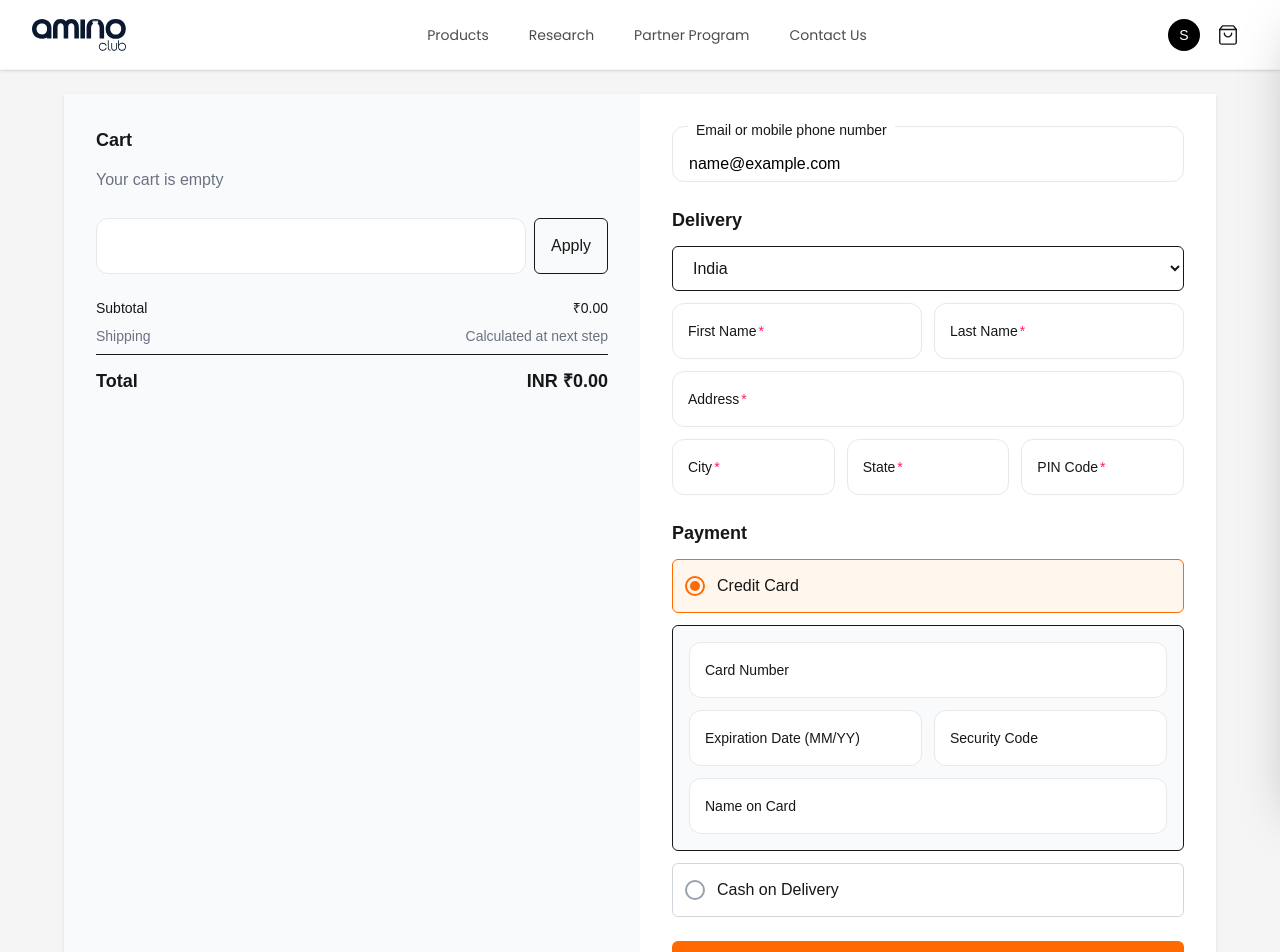
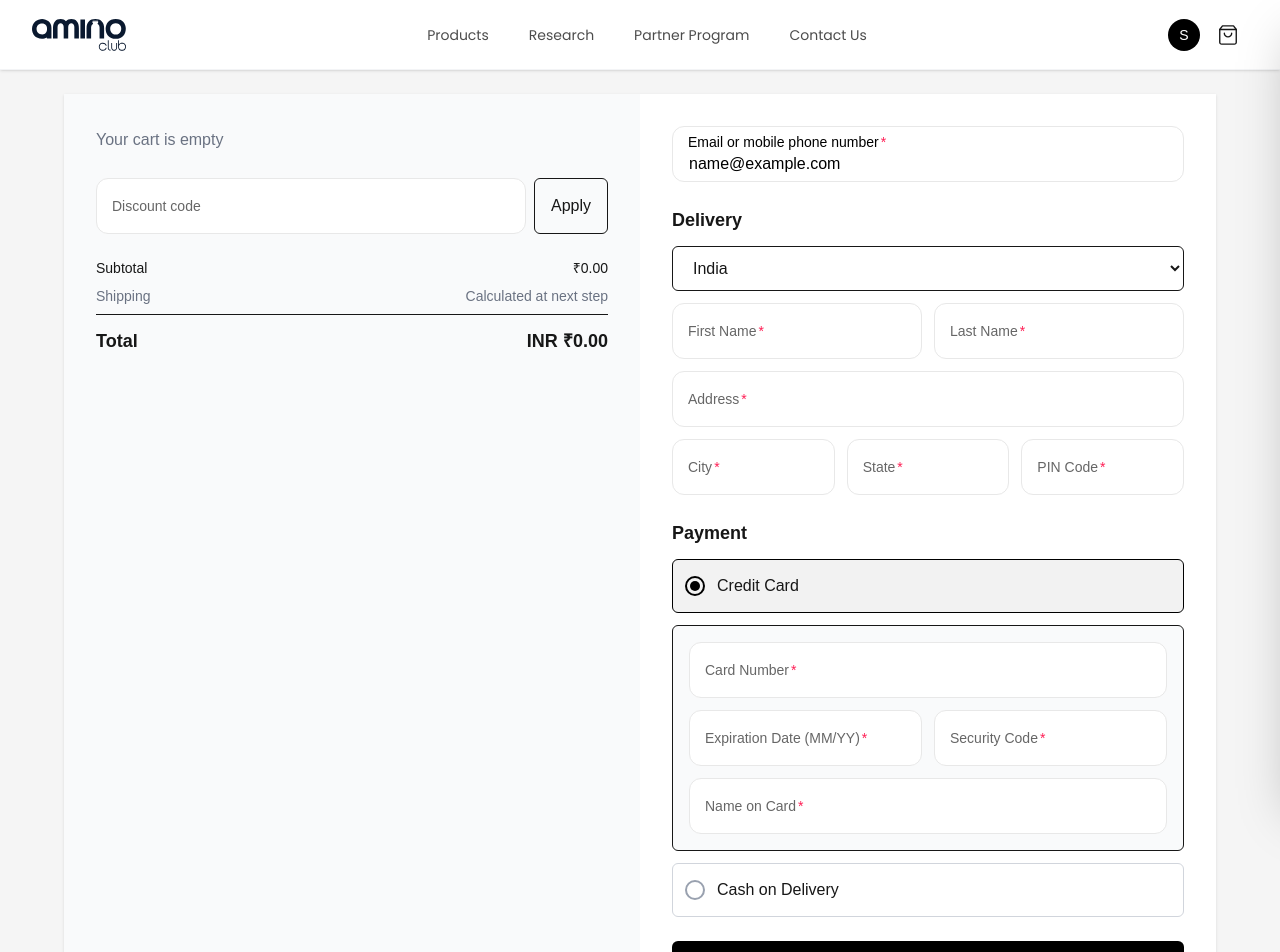
Before and after one commit to Swarnali-codeclouds/aminoclub, a Next.js app: page /checkout in a window 1280 px wide. Shown: the top 952 px of the page. Built offline with nearby package versions, Linux system fonts and the light colour scheme; sample sign-in values are in the browser's storage; a web font is replaced by a local one.

Commit message:
updated checkout page

```diff
--- a/components/FloatingInput.js
+++ b/components/FloatingInput.js
@@ -12,6 +12,7 @@ export default function FloatingInput({
   setShowPassword,
 }) {
   const id = useId(); // unique ID for accessibility
+
   return (
     <div className="relative w-full">
       <input
@@ -24,11 +25,14 @@ export default function FloatingInput({
         placeholder=" "
         className="peer w-full h-14 px-4 pt-5 pb-0 bg-white border border-[#e8e8e8] rounded-xl text-black text-base appearance-none focus:outline-none focus:ring-2 focus:ring-black/20 focus:border-black transition-all"
       />
-      <label
+
+     <label
         htmlFor={id}
-        className={`absolute left-4 transition-all duration-300
-          ${value ? "-top-1.5 text-sm bg-white px-2" : "top-1/2 -translate-y-1/2 text-sm"}
-          peer-focus:-top-0.5 peer-focus:text-xs peer-focus:text-black pointer-events-none z-10`}
+        className={`absolute left-4 text-[#666] transition-all duration-300
+          ${value
+            ? "top-2 -translate-y-0.5 text-sm text-black"
+            : "top-1/2 -translate-y-1/2 text-sm peer-focus:top-2 peer-focus:-translate-y-0.5 peer-focus:text-xs "}
+          pointer-events-none`}
       >
         {label}
         {required && <span className="text-rose-500 ml-0.5">*</span>}
@@ -53,7 +57,13 @@ export default function FloatingInput({
             </svg>
           ) : (
             <svg width="20" height="20" viewBox="0 0 20 20" fill="none">
-              <path d="M1 1l18 18M1 19L19 1" stroke="currentColor" strokeWidth="1.5" strokeLinecap="round" strokeLinejoin="round" />
+              <path
+                d="M1 1l18 18M1 19L19 1"
+                stroke="currentColor"
+                strokeWidth="1.5"
+                strokeLinecap="round"
+                strokeLinejoin="round"
+              />
             </svg>
           )}
         </button>
--- a/pages/checkout.js
+++ b/pages/checkout.js
@@ -4,7 +4,7 @@ import { useState, useEffect } from "react";
 import { useRouter } from "next/router";
 import Image from "next/image";
 import { useCart } from "@/context/CartContext";
-import FloatingInput from "@/components/FloatingInput"; // Make sure path is correct
+import FloatingInput from "@/components/FloatingInput";
 import Link from "next/link";
 
 export default function CheckoutPage() {
@@ -22,6 +22,9 @@ export default function CheckoutPage() {
   const [city, setCity] = useState("");
   const [state, setState] = useState("");
   const [pin, setPin] = useState("");
+
+  // Discount code
+  const [discountCode, setDiscountCode] = useState("");
 
   // Check if user is logged in
   useEffect(() => {
@@ -53,7 +56,6 @@ export default function CheckoutPage() {
 
         {/* LEFT SIDE: CART SUMMARY */}
         <div className="bg-gray-50 p-8 space-y-6">
-          <h2 className="font-semibold text-lg mb-3">Cart</h2>
           {cartItems.length === 0 ? (
             <p className="text-gray-500">Your cart is empty</p>
           ) : (
@@ -79,7 +81,11 @@ export default function CheckoutPage() {
 
           {/* Discount */}
           <div className="flex gap-2 mb-6">
-            <FloatingInput placeholder="Discount code" value="" onChange={() => {}} />
+            <FloatingInput
+              label="Discount code"
+              value={discountCode}
+              onChange={(e) => setDiscountCode(e.target.value)}
+            />
             <button className="border px-4 rounded-md">Apply</button>
           </div>
 
@@ -108,11 +114,13 @@ export default function CheckoutPage() {
             label="Email or mobile phone number"
             value={userEmail}
             onChange={(e) => setUserEmail(e.target.value)}
+            required
           />
 
           {/* Delivery */}
           <div className="space-y-3">
             <h2 className="font-semibold text-lg">Delivery</h2>
+
             <select className="w-full border rounded-md px-4 py-3">
               <option>India</option>
               <option>USA</option>
@@ -122,46 +130,16 @@ export default function CheckoutPage() {
             </select>
 
             <div className="grid grid-cols-2 gap-3">
-              <FloatingInput
-                label="First Name"
-                value={firstName}
-                onChange={(e) => setFirstName(e.target.value)}
-                required
-              />
-              <FloatingInput
-                label="Last Name"
-                value={lastName}
-                onChange={(e) => setLastName(e.target.value)}
-                required
-              />
+              <FloatingInput label="First Name" value={firstName} onChange={(e) => setFirstName(e.target.value)} required />
+              <FloatingInput label="Last Name" value={lastName} onChange={(e) => setLastName(e.target.value)} required />
             </div>
 
-            <FloatingInput
-              label="Address"
-              value={address}
-              onChange={(e) => setAddress(e.target.value)}
-              required
-            />
+            <FloatingInput label="Address" value={address} onChange={(e) => setAddress(e.target.value)} required />
 
             <div className="grid grid-cols-3 gap-3">
-              <FloatingInput
-                label="City"
-                value={city}
-                onChange={(e) => setCity(e.target.value)}
-                required
-              />
-              <FloatingInput
-                label="State"
-                value={state}
-                onChange={(e) => setState(e.target.value)}
-                required
-              />
-              <FloatingInput
-                label="PIN Code"
-                value={pin}
-                onChange={(e) => setPin(e.target.value)}
-                required
-              />
+              <FloatingInput label="City" value={city} onChange={(e) => setCity(e.target.value)} required />
+              <FloatingInput label="State" value={state} onChange={(e) => setState(e.target.value)} required />
+              <FloatingInput label="PIN Code" value={pin} onChange={(e) => setPin(e.target.value)} required />
             </div>
           </div>
 
@@ -172,7 +150,7 @@ export default function CheckoutPage() {
             {/* Credit Card Option */}
             <label
               className={`flex items-center gap-3 cursor-pointer border p-3 rounded-md
-                ${paymentMethod === "card" ? "border-orange-500 bg-orange-50" : "border-gray-300"}`}
+                ${paymentMethod === "card" ? "border-black bg-black/5" : "border-gray-300"}`}
             >
               <input
                 type="radio"
@@ -183,9 +161,9 @@ export default function CheckoutPage() {
                 className="hidden"
               />
               <div className={`w-5 h-5 rounded-full border-2 flex items-center justify-center
-                ${paymentMethod === "card" ? "border-orange-500" : "border-gray-400"}`}>
+                  ${paymentMethod === "card" ? "border-black" : "border-gray-400"}`}>
                 {paymentMethod === "card" && (
-                  <div className="w-2.5 h-2.5 bg-orange-500 rounded-full"></div>
+                  <div className="w-2.5 h-2.5 bg-black rounded-full"></div>
                 )}
               </div>
               <span className="font-medium">Credit Card</span>
@@ -194,35 +172,19 @@ export default function CheckoutPage() {
             {/* Credit Card Info Box */}
             {paymentMethod === "card" && (
               <div className="p-4 mt-3 border rounded-md bg-gray-50 space-y-3 transition-all duration-300">
-                <FloatingInput
-                  label="Card Number"
-                  value=""
-                  onChange={() => {}}
-                />
+                <FloatingInput label="Card Number" value="" onChange={() => {}} required />
                 <div className="grid grid-cols-2 gap-3">
-                  <FloatingInput
-                    label="Expiration Date (MM/YY)"
-                    value=""
-                    onChange={() => {}}
-                  />
-                  <FloatingInput
-                    label="Security Code"
-                    value=""
-                    onChange={() => {}}
-                  />
+                  <FloatingInput label="Expiration Date (MM/YY)" value="" onChange={() => {}} required />
+                  <FloatingInput label="Security Code" value="" onChange={() => {}} required />
                 </div>
-                <FloatingInput
-                  label="Name on Card"
-                  value=""
-                  onChange={() => {}}
-                />
+                <FloatingInput label="Name on Card" value="" onChange={() => {}} required />
               </div>
             )}
 
             {/* COD Option */}
             <label
               className={`flex items-center gap-3 cursor-pointer border p-3 rounded-md
-                ${paymentMethod === "cod" ? "border-orange-500 bg-orange-50" : "border-gray-300"}`}
+                ${paymentMethod === "cod" ? "border-black bg-black/5" : "border-gray-300"}`}
             >
               <input
                 type="radio"
@@ -233,9 +195,9 @@ export default function CheckoutPage() {
                 className="hidden"
               />
               <div className={`w-5 h-5 rounded-full border-2 flex items-center justify-center
-                ${paymentMethod === "cod" ? "border-orange-500" : "border-gray-400"}`}>
+                  ${paymentMethod === "cod" ? "border-black" : "border-gray-400"}`}>
                 {paymentMethod === "cod" && (
-                  <div className="w-2.5 h-2.5 bg-orange-500 rounded-full"></div>
+                  <div className="w-2.5 h-2.5 bg-black rounded-full"></div>
                 )}
               </div>
               <span className="font-medium">Cash on Delivery</span>
@@ -243,7 +205,7 @@ export default function CheckoutPage() {
           </div>
 
           {/* Pay Button */}
-          <button className="w-full bg-orange-500 hover:bg-orange-600 text-white font-semibold py-3 rounded-md">
+          <button className="w-full bg-black hover:bg-black/80 text-white font-semibold py-3 rounded-md">
             Pay now
           </button>
 
```
